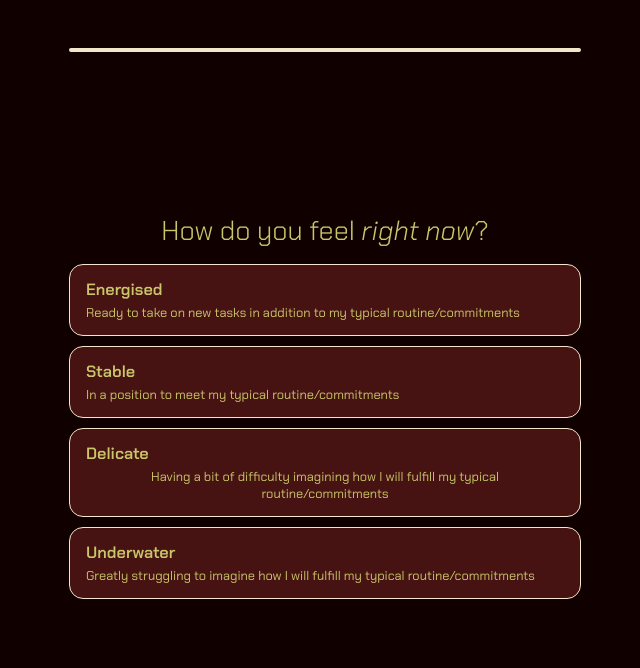
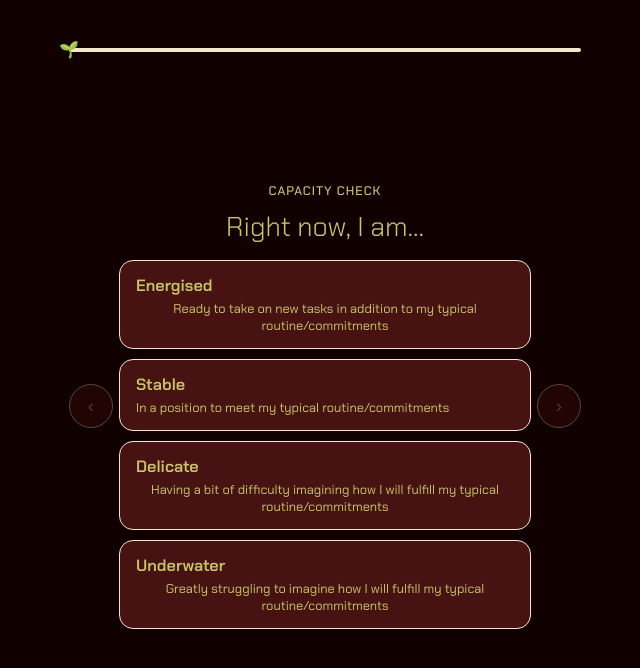
Before and after one commit to BlobGoblin66/capacity-checker, a React (Vite) app: page / in a window 1280 px wide. Shown: the top 668 px of the page, without its empty margins (315-955 px from the left). Built offline with nearby package versions, Linux system fonts and the light colour scheme.

Commit message:
Update App.jsx

```diff
--- a/src/App.jsx
+++ b/src/App.jsx
@@ -42,7 +42,7 @@ const IMPORTANCE_CRITERIA = [
 ]
 
 const SCALE_OPTIONS = [
-  { value: 0, label: 'Not at all or not relevant' },
+  { value: 0, label: 'N/A' },
   { value: 1, label: 'Very little' },
   { value: 2, label: 'Somewhat' },
   { value: 3, label: 'Definitely' },
@@ -55,8 +55,8 @@ const ASSESSMENT_QUESTIONS = [
 ]
 
 const STORAGE_KEY = 'capacity-checker-session'
+const PROGRESS_ICON = '🌱'
 
-// Build a flat list of steps: capacity band, capacity slider, each importance Q, each assessment Q
 const STEPS = [
   { type: 'capacity-band' },
   { type: 'capacity-slider' },
@@ -78,11 +78,13 @@ function App() {
   const saved = loadSession()
 
   const [stepIndex, setStepIndex] = useState(saved?.stepIndex ?? 0)
+  const [direction, setDirection] = useState('forward')
   const [capacityBand, setCapacityBand] = useState(saved?.capacityBand ?? null)
   const [capacityValue, setCapacityValue] = useState(saved?.capacityValue ?? null)
   const [bump, setBump] = useState(false)
   const [importanceAnswers, setImportanceAnswers] = useState(saved?.importanceAnswers ?? {})
   const [assessmentAnswers, setAssessmentAnswers] = useState(saved?.assessmentAnswers ?? {})
+  const [shareStatus, setShareStatus] = useState('')
 
   useEffect(() => {
     localStorage.setItem(
@@ -94,10 +96,12 @@ function App() {
   const step = STEPS[stepIndex]
 
   function goNext() {
+    setDirection('forward')
     setStepIndex((i) => Math.min(i + 1, STEPS.length - 1))
   }
 
   function goBack() {
+    setDirection('backward')
     setStepIndex((i) => Math.max(i - 1, 0))
   }
 
@@ -122,10 +126,12 @@ function App() {
 
   function reset() {
     setStepIndex(0)
+    setDirection('forward')
     setCapacityBand(null)
     setCapacityValue(null)
     setImportanceAnswers({})
     setAssessmentAnswers({})
+    setShareStatus('')
     localStorage.removeItem(STORAGE_KEY)
   }
 
@@ -148,17 +154,17 @@ function App() {
 
     let verdict, verdictClass, detail
     if (diff >= 2) {
-      verdict = 'Go for  it'
+      verdict = 'Take it on'
       verdictClass = 'go'
       detail = 'Your capacity comfortably covers this task right now.'
     } else if (diff >= -2) {
       verdict = 'Manageable, but be mindful'
       verdictClass = 'caution'
-      detail = 'Capacity and task importance are close. Proceed mindfully.'
+      detail = 'Capacity and importance are close. Proceed with care, and check in with yourself as you go.'
     } else {
-      verdict = 'Uh-uh'
+      verdict = 'Defer or seek support'
       verdictClass = 'stop'
-      detail = 'This task will ask too much from you. Consider delaying, delegating or asking for help.'
+      detail = 'This task currently asks more than your capacity can comfortably give. Consider delaying, delegating, or asking for help.'
     }
 
     return {
@@ -172,14 +178,33 @@ function App() {
     }
   }
 
-  // Determine if current step has a valid answer (to enable "Next")
+  async function shareResult(result) {
+    const text = `Capacity check: ${result.capacityScore}/10 vs Adjusted importance: ${result.adjustedImportance}/10 — ${result.verdict}.`
+    if (navigator.share) {
+      try {
+        await navigator.share({ text })
+        setShareStatus('Shared!')
+      } catch {
+        setShareStatus('')
+      }
+    } else if (navigator.clipboard) {
+      try {
+        await navigator.clipboard.writeText(text)
+        setShareStatus('Copied to clipboard')
+        setTimeout(() => setShareStatus(''), 2500)
+      } catch {
+        setShareStatus('Could not copy')
+      }
+    }
+  }
+
   let canAdvance = true
   if (step.type === 'capacity-band') canAdvance = !!capacityBand
   if (step.type === 'capacity-slider') canAdvance = capacityValue !== null
   if (step.type === 'importance') canAdvance = importanceAnswers[step.criterion.id] !== undefined
   if (step.type === 'assessment') canAdvance = assessmentAnswers[step.question.id] !== undefined
 
-  const progressSteps = STEPS.length - 1 // exclude result from progress count
+  const progressSteps = STEPS.length - 1
   const progressPercent = step.type === 'result' ? 100 : Math.round((stepIndex / progressSteps) * 100)
 
   const selectedBand = CAPACITY_BANDS.find((b) => b.id === capacityBand)
@@ -189,13 +214,29 @@ function App() {
       {step.type !== 'result' && (
         <div className="progress-track">
           <div className="progress-fill" style={{ width: `${progressPercent}%` }} />
+          <div className="progress-marker" style={{ left: `${progressPercent}%` }}>{PROGRESS_ICON}</div>
         </div>
       )}
 
+      <div className="wizard-row">
+        {step.type !== 'result' && (
+          <button
+            className="side-nav-btn"
+            onClick={goBack}
+            disabled={stepIndex === 0}
+            type="button"
+            aria-label="Back"
+          >
+            ‹
+          </button>
+        )}
+
         <div className="step-stage">
+          <div className={`step-content slide-${direction}`} key={stepIndex}>
             {step.type === 'capacity-band' && (
-          <div className="step-content">
-            <h1 className="step-title">How do you feel <i>right now</i>?</h1>
+              <>
+                <p className="step-kicker">Capacity check</p>
+                <h1 className="step-title">Right now, I am&hellip;</h1>
                 <div className="band-list">
                   {CAPACITY_BANDS.map((band) => (
                     <button
@@ -209,13 +250,14 @@ function App() {
                     </button>
                   ))}
                 </div>
-          </div>
+              </>
             )}
 
             {step.type === 'capacity-slider' && selectedBand && (
-          <div className="step-content">
-            <h1 className="step-title">You selected "{selectedBand.label}"</h1>
-            <p className="step-subtext"> Use the slider to narrow down what "{selectedBand.label}" feels like. A higher score equates to more capacity.</p>
+              <>
+                <p className="step-kicker">Capacity check</p>
+                <h1 className="step-title">Fine-tune your capacity</h1>
+                <p className="step-subtext">You selected "{selectedBand.label}" &mdash; pick the exact number that feels right.</p>
                 <div className={`big-number ${bump ? 'bump' : ''}`}>{capacityValue}</div>
                 <input
                   type="range"
@@ -226,13 +268,14 @@ function App() {
                   onChange={(e) => setCapacityValueWithBump(Number(e.target.value))}
                   className="big-slider"
                 />
-          </div>
+              </>
             )}
 
             {step.type === 'importance' && (
-          <div className="step-content">
+              <>
                 <p className="step-kicker">Task importance</p>
                 <h1 className="step-title">{step.criterion.q}</h1>
+                <p className="step-subtext">0 = not relevant, 1 = very little, 2 = somewhat, 3 = definitely</p>
                 <div className="scale-grid">
                   {SCALE_OPTIONS.map((opt) => (
                     <button
@@ -246,11 +289,11 @@ function App() {
                     </button>
                   ))}
                 </div>
-          </div>
+              </>
             )}
 
             {step.type === 'assessment' && (
-          <div className="step-content">
+              <>
                 <p className="step-kicker">Task assessment</p>
                 <h1 className="step-title">{step.question.q}</h1>
                 <div className="yesno-grid">
@@ -269,13 +312,13 @@ function App() {
                     No
                   </button>
                 </div>
-          </div>
+              </>
             )}
 
             {step.type === 'result' && (() => {
               const result = calculateResult()
               return (
-            <div className="step-content result-content">
+                <div className="result-content">
                   <p className="step-kicker">Your result</p>
                   <div className="result-score-row">
                     <div className="score-block">
@@ -285,7 +328,7 @@ function App() {
                     <div className="score-divider">vs</div>
                     <div className="score-block">
                       <div className="score-num">{result.adjustedImportance}</div>
-                  <div className="score-label">Importance</div>
+                      <div className="score-label">Adjusted importance</div>
                     </div>
                   </div>
                   <div className={`verdict ${result.verdictClass}`}>{result.verdict}</div>
@@ -300,24 +343,48 @@ function App() {
                       Adjusted importance: {result.adjustedImportance} / 10
                     </div>
                   </details>
+
+                  <div className="share-card">
+                    <p className="share-card-eyebrow">Capacity check snapshot</p>
+                    <div className="share-card-row">
+                      <div className="score-block">
+                        <div className="score-num">{result.capacityScore}</div>
+                        <div className="score-label">Capacity</div>
+                      </div>
+                      <div className="score-divider">vs</div>
+                      <div className="score-block">
+                        <div className="score-num">{result.adjustedImportance}</div>
+                        <div className="score-label">Importance</div>
+                      </div>
+                    </div>
+                    <div className="share-card-verdict">{result.verdict}</div>
+                  </div>
+
+                  <button className="primary-btn" onClick={() => shareResult(result)} type="button">
+                    Share result
+                  </button>
                   <button className="primary-btn" onClick={reset} type="button">
                     Start a new assessment
                   </button>
+                  {shareStatus && <p className="share-status">{shareStatus}</p>}
                 </div>
               )
             })()}
           </div>
+        </div>
 
         {step.type !== 'result' && (
-        <div className="nav-row">
-          <button className="nav-btn ghost" onClick={goBack} disabled={stepIndex === 0} type="button">
-            Back
+          <button
+            className="side-nav-btn"
+            onClick={goNext}
+            disabled={!canAdvance}
+            type="button"
+            aria-label={stepIndex === STEPS.length - 2 ? 'See result' : 'Next'}
+          >
+            ›
           </button>
-          <button className="nav-btn primary" onClick={goNext} disabled={!canAdvance} type="button">
-            {stepIndex === STEPS.length - 2 ? 'See result' : 'Next'}
-          </button>
+        )}
       </div>
-      )}
     </div>
   )
 }
```
Lines whose indentation alone changed are shown as unchanged.
